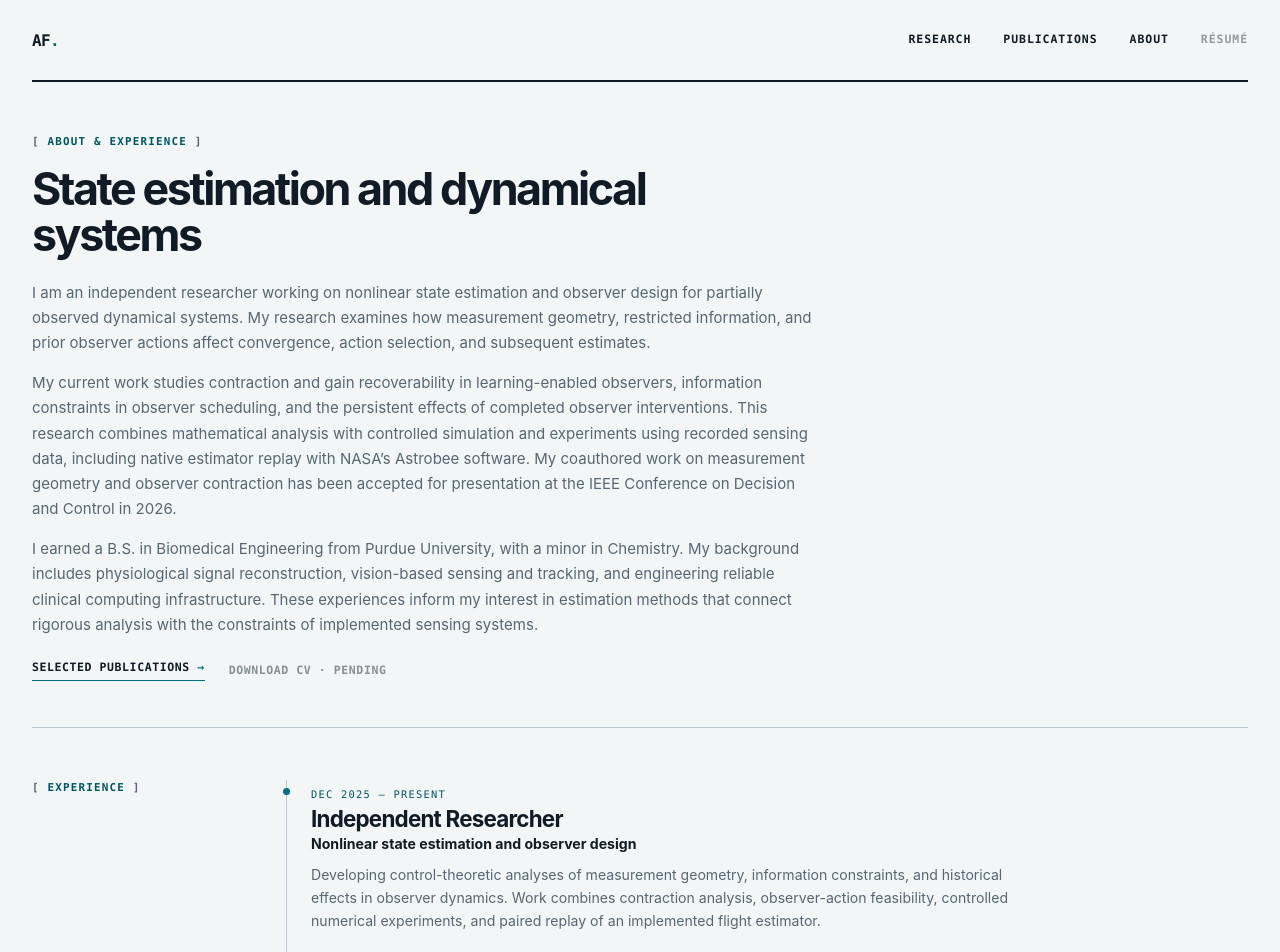
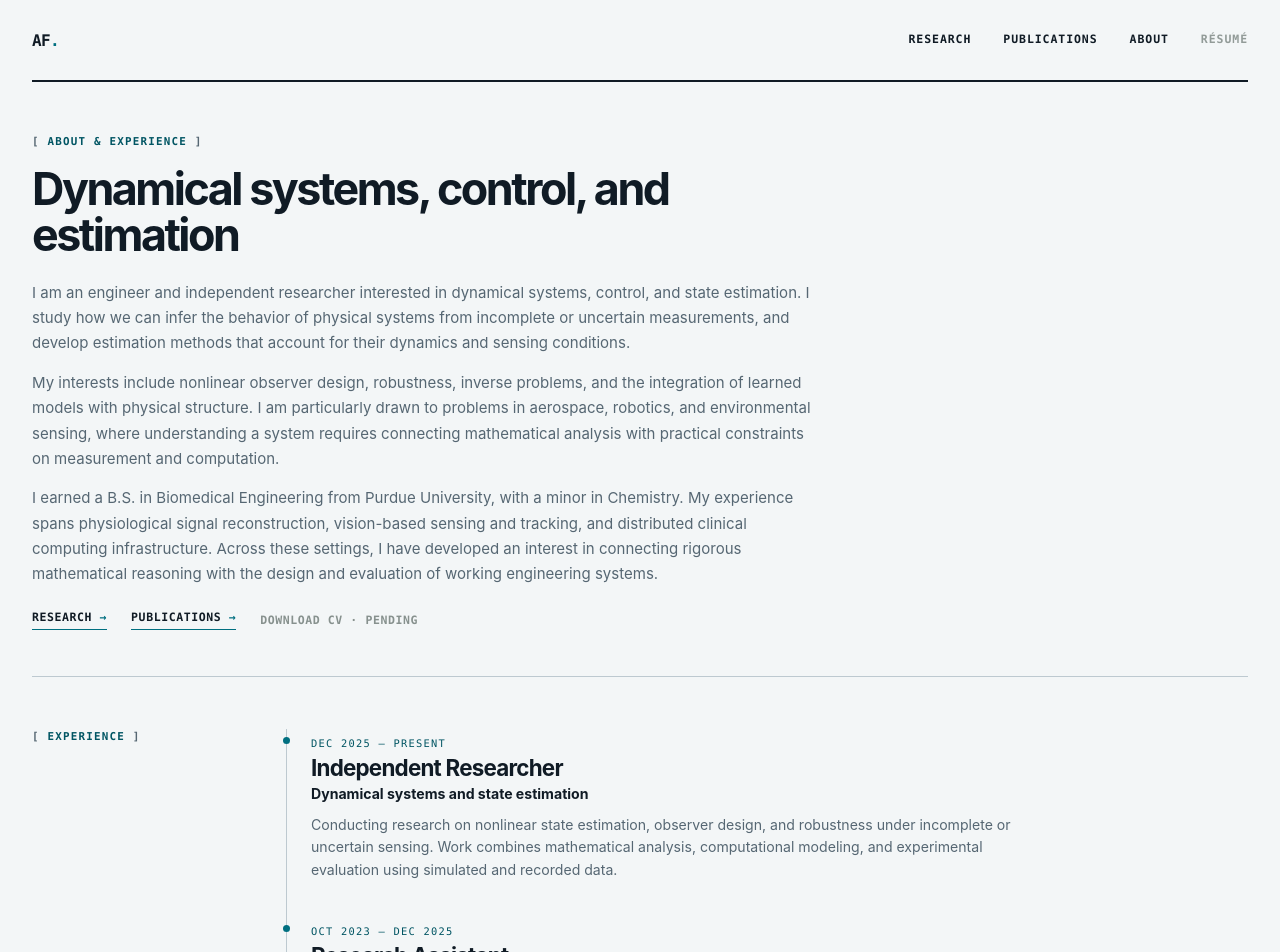
Before and after one commit to afleck18/andrew-fleck-portfolio, a Next.js app: page /about in a window 1280 px wide. Shown: the top 952 px of the page. Built offline with nearby package versions, Linux system fonts and the light colour scheme; no server answers.

Commit message:
Broaden about page academic profile

```diff
--- a/app/about/page.tsx
+++ b/app/about/page.tsx
@@ -7,10 +7,11 @@ export default function About() {
   return <Shell>
     <section className="page-intro publication-intro about-intro">
       <Eyebrow>About & experience</Eyebrow>
-      <h1>State estimation and dynamical systems</h1>
+      <h1>Dynamical systems, control, and estimation</h1>
       <div className="about-biography">{aboutBiography.map((paragraph) => <p key={paragraph}>{paragraph}</p>)}</div>
       <div className="about-links">
-        <Link className="text-link" href="/publications">Selected publications <span aria-hidden="true">→</span></Link>
+        <Link className="text-link" href="/research">Research <span aria-hidden="true">→</span></Link>
+        <Link className="text-link" href="/publications">Publications <span aria-hidden="true">→</span></Link>
         <span className="about-cv-unavailable" aria-disabled="true" title="CV PDF pending approval">Download CV · pending</span>
       </div>
     </section>
@@ -20,8 +21,8 @@ export default function About() {
         <article>
           <time>Dec 2025 — Present</time>
           <h2>Independent Researcher</h2>
-          <p className="timeline-subtitle">Nonlinear state estimation and observer design</p>
-          <p className="timeline-description">Developing control-theoretic analyses of measurement geometry, information constraints, and historical effects in observer dynamics. Work combines contraction analysis, observer-action feasibility, controlled numerical experiments, and paired replay of an implemented flight estimator.</p>
+          <p className="timeline-subtitle">Dynamical systems and state estimation</p>
+          <p className="timeline-description">Conducting research on nonlinear state estimation, observer design, and robustness under incomplete or uncertain sensing. Work combines mathematical analysis, computational modeling, and experimental evaluation using simulated and recorded data.</p>
         </article>
         <article>
           <time>Oct 2023 — Dec 2025</time>
--- a/app/data.ts
+++ b/app/data.ts
@@ -9,9 +9,9 @@ export const site = {
 };
 
 export const aboutBiography = [
-  "I am an independent researcher working on nonlinear state estimation and observer design for partially observed dynamical systems. My research examines how measurement geometry, restricted information, and prior observer actions affect convergence, action selection, and subsequent estimates.",
-  "My current work studies contraction and gain recoverability in learning-enabled observers, information constraints in observer scheduling, and the persistent effects of completed observer interventions. This research combines mathematical analysis with controlled simulation and experiments using recorded sensing data, including native estimator replay with NASA’s Astrobee software. My coauthored work on measurement geometry and observer contraction has been accepted for presentation at the IEEE Conference on Decision and Control in 2026.",
-  "I earned a B.S. in Biomedical Engineering from Purdue University, with a minor in Chemistry. My background includes physiological signal reconstruction, vision-based sensing and tracking, and engineering reliable clinical computing infrastructure. These experiences inform my interest in estimation methods that connect rigorous analysis with the constraints of implemented sensing systems.",
+  "I am an engineer and independent researcher interested in dynamical systems, control, and state estimation. I study how we can infer the behavior of physical systems from incomplete or uncertain measurements, and develop estimation methods that account for their dynamics and sensing conditions.",
+  "My interests include nonlinear observer design, robustness, inverse problems, and the integration of learned models with physical structure. I am particularly drawn to problems in aerospace, robotics, and environmental sensing, where understanding a system requires connecting mathematical analysis with practical constraints on measurement and computation.",
+  "I earned a B.S. in Biomedical Engineering from Purdue University, with a minor in Chemistry. My experience spans physiological signal reconstruction, vision-based sensing and tracking, and distributed clinical computing infrastructure. Across these settings, I have developed an interest in connecting rigorous mathematical reasoning with the design and evaluation of working engineering systems.",
 ];
 
 export const projects = [
@@ -93,7 +93,7 @@ export const publications = [
 
 export const capabilities = [
   ["Estimation", "Nonlinear observers, recursive filtering, Kalman filtering, probabilistic tracking"],
-  ["Analysis and modeling", "Contraction analysis, nonlinear dynamical systems, time-varying models, convex optimization"],
+  ["Analysis and modeling", "Nonlinear dynamical systems, stability and contraction analysis, convex optimization"],
   ["Sensing and reconstruction", "Computer vision, RGB/thermal sensing, inverse imaging, signal processing"],
   ["Scientific computing", "Python (NumPy, SciPy, OpenCV), MATLAB"],
   ["Engineering systems", "Data pipelines, distributed infrastructure, Azure, Citrix, PowerShell"],
```
Also changed, not shown: 1 other file (tests, documents, lock files or other folders).
